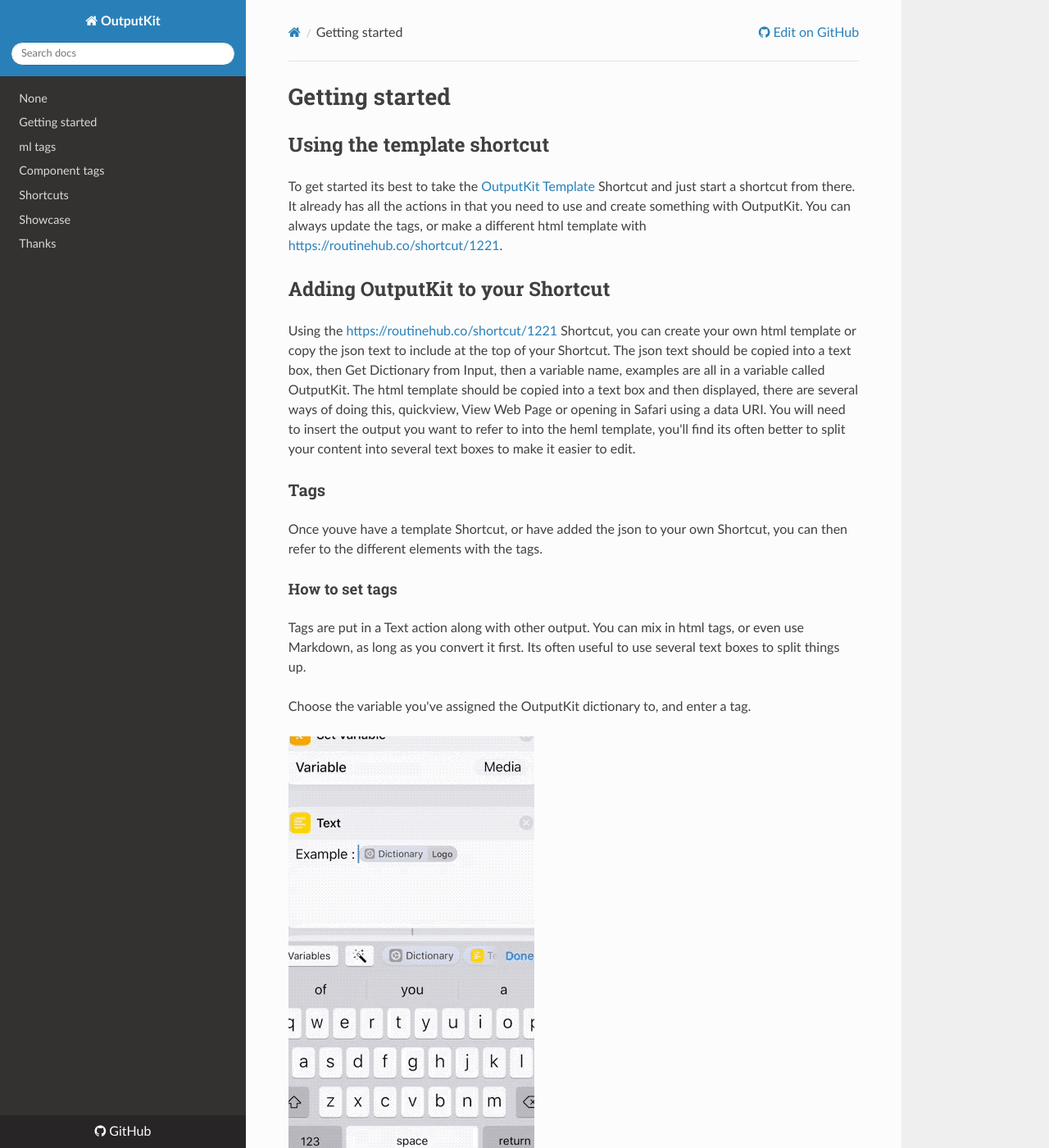
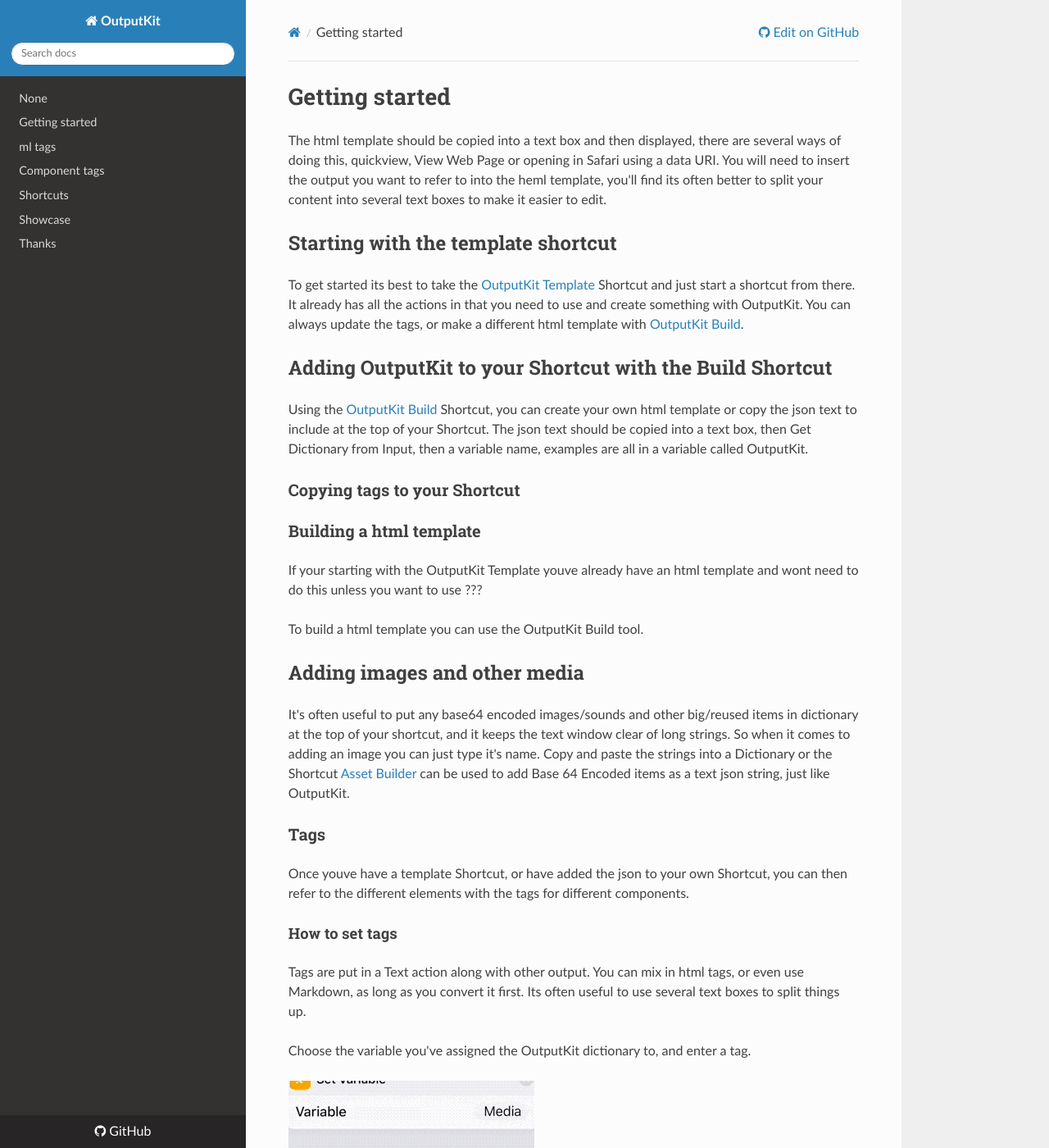
Before and after one commit to nturpin0/OutputKit, an MkDocs documentation site: the page built from docs/GettingStarted.md, in a window 1280 px wide and 1400 px high. Shown: the whole window at 82% size. Built offline with MkDocs 1.6.1, drawn with Linux system fonts in a browser that asks for light colours; nearby versions of some CDN libraries; some of the changed text lies outside the part shown.

Commit message:
Update GettingStarted.md

```diff
--- a/docs/GettingStarted.md
+++ b/docs/GettingStarted.md
@@ -1,17 +1,38 @@
 # Getting started
 
-## Using the template shortcut
-To get started its best to take the [OutputKit Template](https://routinehub.co/shortcut/1220) Shortcut and just start a shortcut from there. It already has all the actions in that you need to use and create something with OutputKit. You can always update the tags, or make a different html template with [https://routinehub.co/shortcut/1221](OutputKit Build).
 
 
-## Adding OutputKit to your Shortcut
-Using the [https://routinehub.co/shortcut/1221](OutputKit Build) Shortcut, you can create your own html template or copy the json text to include at the top of your Shortcut. The json text should be copied into a text box, then Get Dictionary from Input, then a variable name, examples are all in a variable called OutputKit.
 The html template should be copied into a text box and then displayed, there are several ways of doing this, quickview, View Web Page or opening in Safari using a data URI. You will need to insert the output you want to refer to into the heml template, you'll find its often better to split your content into several text boxes to make it easier to edit.
 
 
+## Starting with the template shortcut
+To get started its best to take the [OutputKit Template](https://routinehub.co/shortcut/1220) Shortcut and just start a shortcut from there. It already has all the actions in that you need to use and create something with OutputKit. You can always update the tags, or make a different html template with [OutputKit Build](https://routinehub.co/shortcut/1221).
+
+
+## Adding OutputKit to your Shortcut with the Build Shortcut
+Using the [OutputKit Build](https://routinehub.co/shortcut/1221) Shortcut, you can create your own html template or copy the json text to include at the top of your Shortcut. The json text should be copied into a text box, then Get Dictionary from Input, then a variable name, examples are all in a variable called OutputKit.
+
+### Copying tags to your Shortcut
+
+
+### Building a html template
+If your starting with the OutputKit Template youve already have an html template and wont need to do this unless you want to use ???
+
+To build a html template you can use the OutputKit Build tool.
+
+
+
+
+## Adding images and other media
+It's often useful to put any base64 encoded images/sounds and other big/reused items in dictionary at the top of your shortcut, and it keeps the text window clear of long strings. So when it comes to adding an image you can just type it's name.
+Copy and paste the strings into a Dictionary or the Shortcut [Asset Builder](https://routinehub.co/shortcut/1760) can be used to add Base 64 Encoded items as a text json string, just like OutputKit.
+
+
+
+
+
 ### Tags
-Once youve have a template Shortcut, or have added the json to your own Shortcut, you can then refer to the different elements with the tags.
-
+Once youve have a template Shortcut, or have added the json to your own Shortcut, you can then refer to the different elements with the tags for different components.
 
 #### How to set tags
 Tags are put in a Text action along with other output. You can mix in html tags, or even use Markdown, as long as you convert it first. Its often useful to use several text boxes to split things up.
```
Also changed, not shown: other parts of docs/GettingStarted.md (+0 -11 lines).
